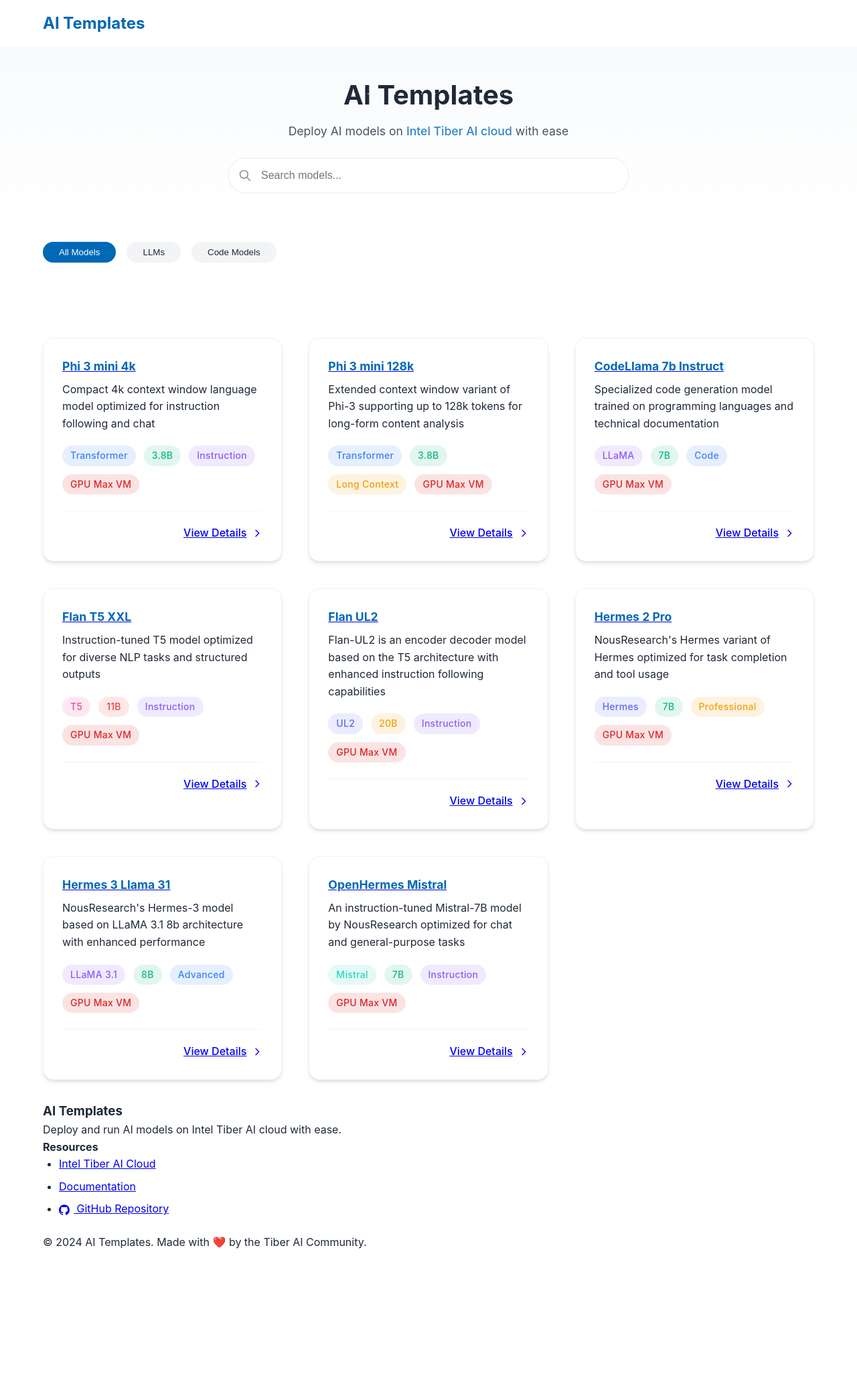
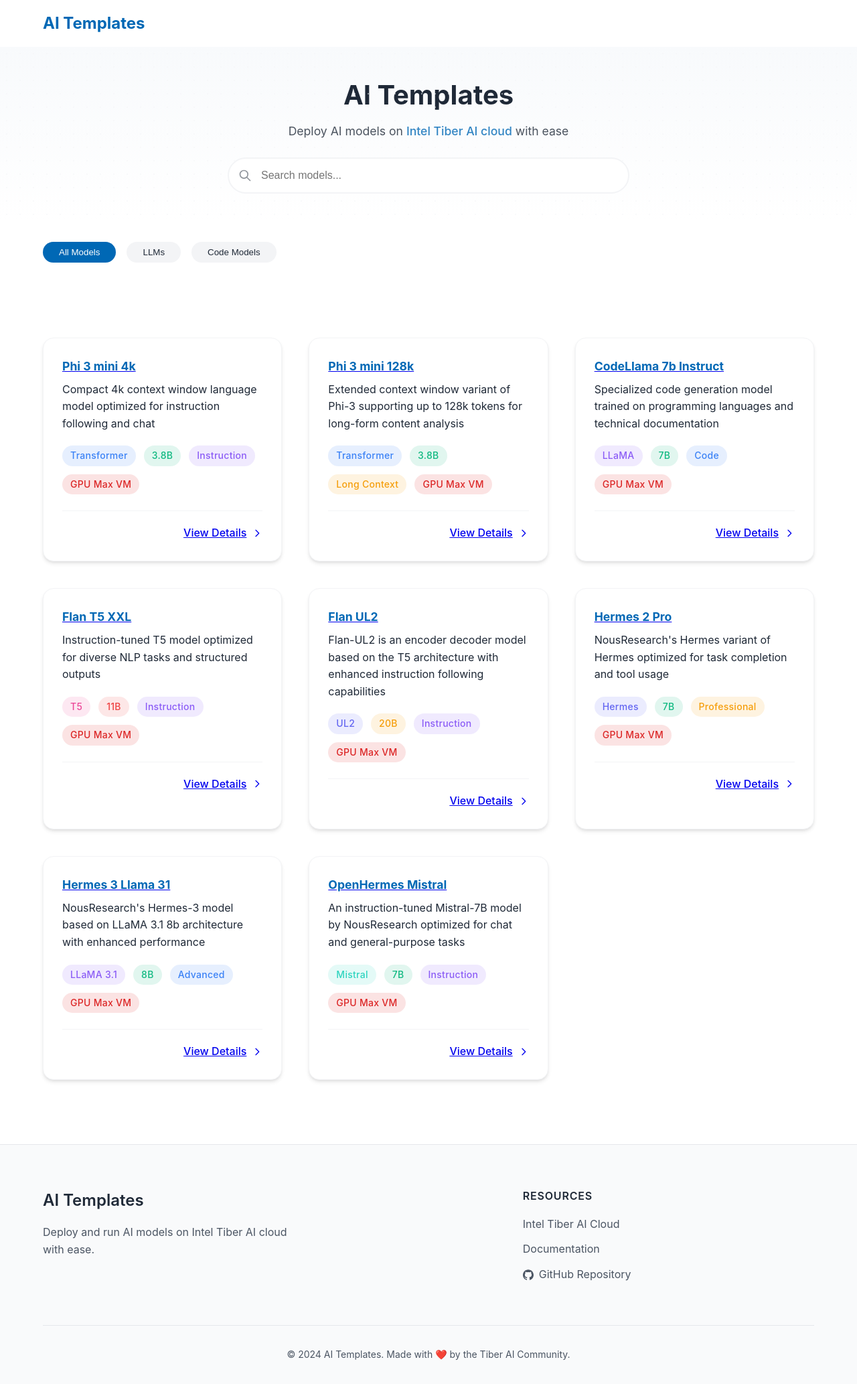
Before and after one commit to TiberAICommunity/ai-templates, a Jekyll site: the page built from index.html, in a window 1280 px wide. Shown: the whole page at 67% size. Built offline with Jekyll 4.4.1, drawn with Linux system fonts in a browser that asks for light colours; before the commit the page ends 1868 px from its top, so only the background shows below that.

Commit message:
mobile styling

```diff
--- a/_layouts/default.html
+++ b/_layouts/default.html
@@ -35,8 +35,8 @@
                             <li><a href="https://cloud.intel.com" target="_blank">Intel Tiber AI Cloud</a></li>
                             <li><a href="/docs">Documentation</a></li>
                             <li>
-                                <a href="https://github.com/TiberAICommunity" target="_blank">
-                                    <svg class="github-icon" width="16" height="16" viewBox="0 0 24 24" style="display: inline-block; vertical-align: middle; margin-right: 6px;">
+                                <a href="https://github.com/TiberAICommunity" target="_blank" class="github-link">
+                                    <svg class="github-icon" width="16" height="16" viewBox="0 0 24 24">
                                         <path fill="currentColor" d="M12 .297c-6.63 0-12 5.373-12 12 0 5.303 3.438 9.8 8.205 11.385.6.113.82-.258.82-.577 0-.285-.01-1.04-.015-2.04-3.338.724-4.042-1.61-4.042-1.61C4.422 18.07 3.633 17.7 3.633 17.7c-1.087-.744.084-.729.084-.729 1.205.084 1.838 1.236 1.838 1.236 1.07 1.835 2.809 1.305 3.495.998.108-.776.417-1.305.76-1.605-2.665-.3-5.466-1.332-5.466-5.93 0-1.31.465-2.38 1.235-3.22-.135-.303-.54-1.523.105-3.176 0 0 1.005-.322 3.3 1.23.96-.267 1.98-.399 3-.405 1.02.006 2.04.138 3 .405 2.28-1.552 3.285-1.23 3.285-1.23.645 1.653.24 2.873.12 3.176.765.84 1.23 1.91 1.23 3.22 0 4.61-2.805 5.625-5.475 5.92.42.36.81 1.096.81 2.22 0 1.606-.015 2.896-.015 3.286 0 .315.21.69.825.57C20.565 22.092 24 17.592 24 12.297c0-6.627-5.373-12-12-12"/>
                                     </svg>
                                     GitHub Repository
--- a/assets/css/main.css
+++ b/assets/css/main.css
@@ -549,3 +549,105 @@
     opacity: 0.8;
     font-size: 0.95rem;
 }
+
+/* Footer styles */
+.site-footer {
+    background-color: var(--gray-50);
+    border-top: 1px solid var(--gray-200);
+    padding: 4rem 0 2rem;
+    margin-top: 4rem;
+}
+
+.footer-content {
+    display: grid;
+    grid-template-columns: 1.5fr 1fr;
+    gap: 4rem;
+    margin-bottom: 3rem;
+}
+
+.footer-brand h3 {
+    color: var(--gray-900);
+    font-size: 1.5rem;
+    font-weight: 600;
+    margin-bottom: 1rem;
+}
+
+.footer-description {
+    color: var(--gray-600);
+    max-width: 400px;
+    line-height: 1.6;
+}
+
+.footer-section h4 {
+    color: var(--gray-900);
+    font-size: 1rem;
+    font-weight: 600;
+    margin-bottom: 1rem;
+    text-transform: uppercase;
+    letter-spacing: 0.05em;
+}
+
+.footer-section ul {
+    list-style: none;
+    padding: 0;
+    margin: 0;
+}
+
+.footer-section ul li {
+    margin-bottom: 0.75rem;
+}
+
+.footer-section ul li a {
+    color: var(--gray-600);
+    text-decoration: none;
+    transition: color 0.2s;
+    display: inline-flex;
+    align-items: center;
+    gap: 0.5rem;
+}
+
+.footer-section ul li a:hover {
+    color: var(--gray-900);
+}
+
+.footer-bottom {
+    padding-top: 2rem;
+    border-top: 1px solid var(--gray-200);
+    text-align: center;
+    color: var(--gray-600);
+    font-size: 0.875rem;
+}
+
+/* Footer mobile styles */
+@media (max-width: 768px) {
+    .site-footer {
+        padding: 2rem 0 1rem;
+    }
+
+    .footer-content {
+        grid-template-columns: 1fr;
+        gap: 2rem;
+        text-align: center;
+    }
+
+    .footer-description {
+        margin: 0 auto;
+        font-size: 0.9rem;
+    }
+
+    .footer-section ul {
+        display: flex;
+        flex-direction: column;
+        align-items: center;
+        gap: 1rem;
+    }
+
+    .footer-section ul li {
+        margin-bottom: 0;
+    }
+
+    .footer-bottom {
+        padding-top: 1.5rem;
+        font-size: 0.8rem;
+    }
+}
```
